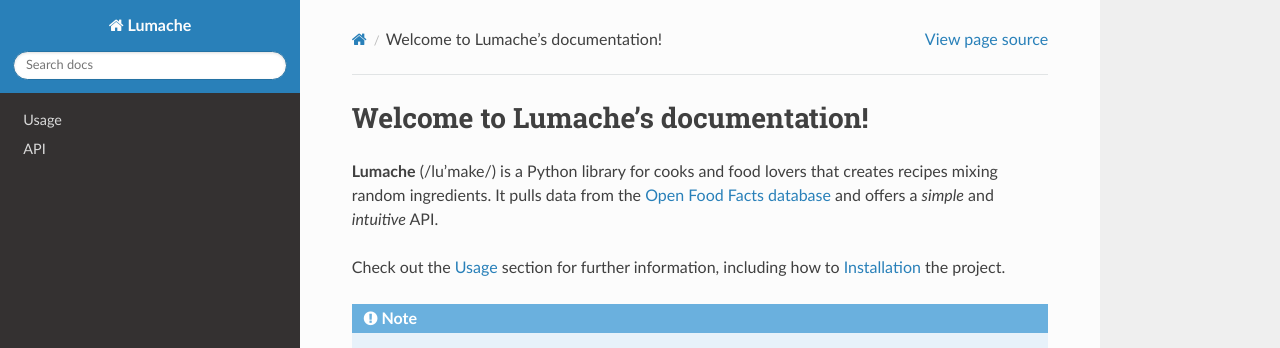
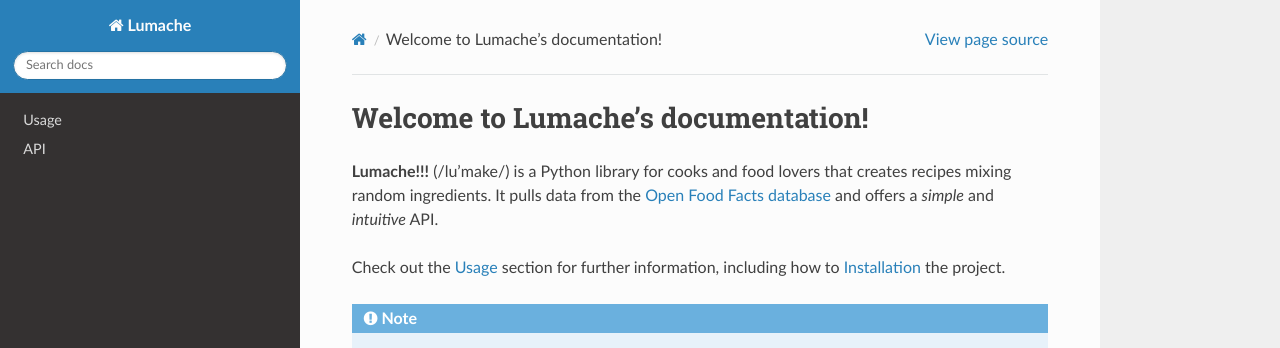
Before and after one commit to pawaka2025/venuvia, a Sphinx documentation site: the page built from docs/source/index.rst, in a window 1280 px wide. Shown: the top 348 px of the page. Built offline with Sphinx 7.4.7 and the Read the Docs theme 3.1.0, drawn with Linux system fonts in a browser that asks for light colours.

```diff
--- a/docs/source/index.rst
+++ b/docs/source/index.rst
@@ -1,7 +1,7 @@
 Welcome to Lumache's documentation!
 ===================================
 
-**Lumache** (/lu'make/) is a Python library for cooks and food lovers
+**Lumache!!!** (/lu'make/) is a Python library for cooks and food lovers
 that creates recipes mixing random ingredients.
 It pulls data from the `Open Food Facts database <https://world.openfoodfacts.org/>`_
 and offers a *simple* and *intuitive* API.
```
